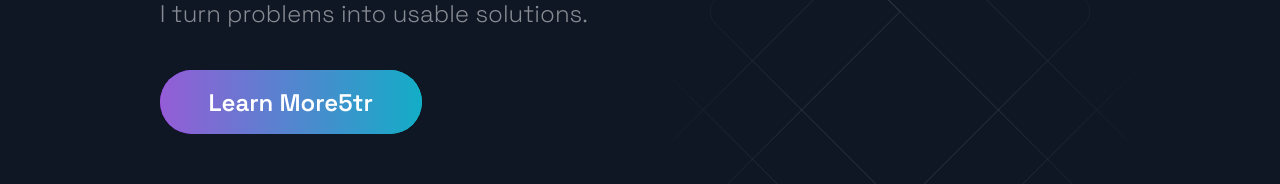
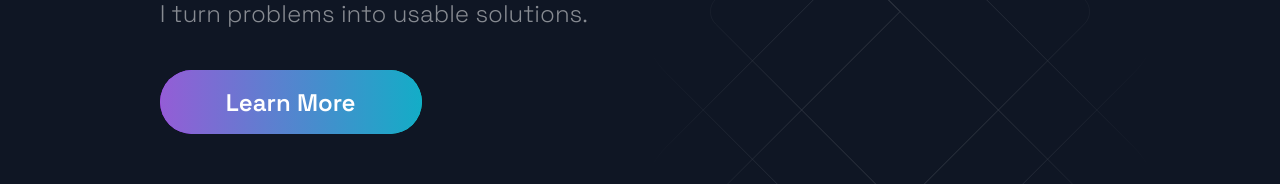
Before and after one commit to Teshie/My-Portfolio, a Next.js app: page / in a window 1280 px wide. Shown: the part 262-446 px from the top of the page. Built offline with nearby package versions, Linux system fonts and the light colour scheme.

Commit message:
TYPO FIXED

```diff
--- a/src/components/Hero/Hero.js
+++ b/src/components/Hero/Hero.js
@@ -20,7 +20,7 @@ const Hero = (props) => (
       <SectionTitleStack>React.JS Developer</SectionTitleStack>
       <SectionText>I turn problems into usable solutions.</SectionText>
       <Link href="#about">
-        <Button>Learn More5tr</Button>
+        <Button>Learn More</Button>
       </Link>
     </LeftSection>
   </Section>
```
